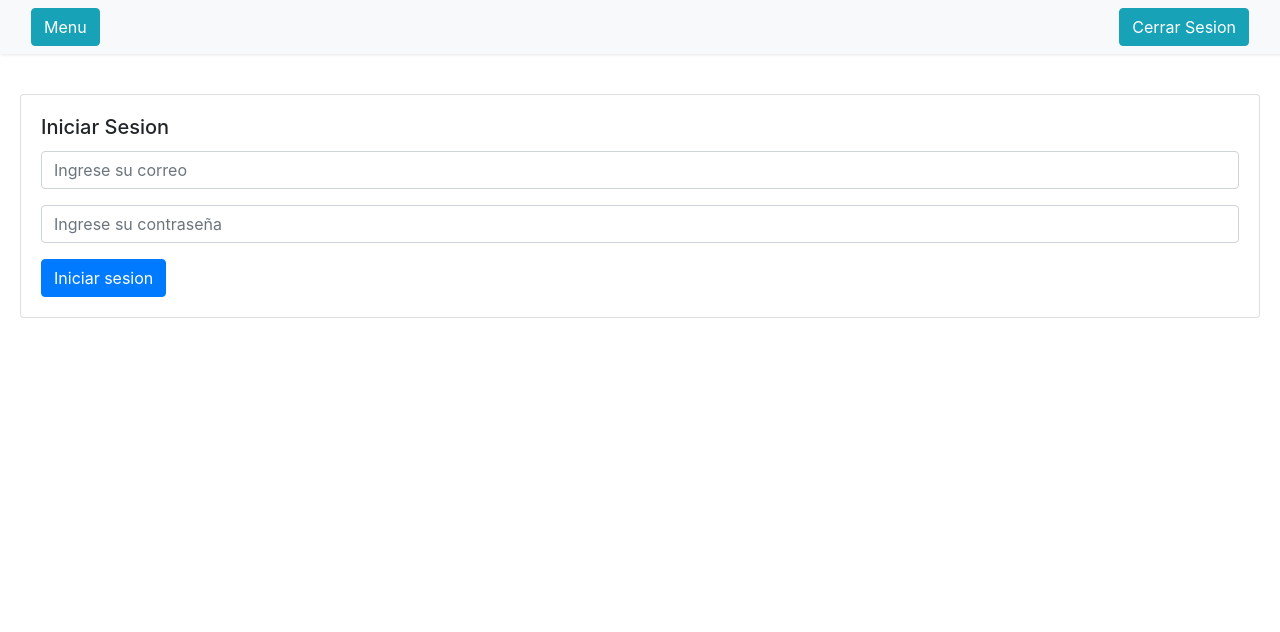
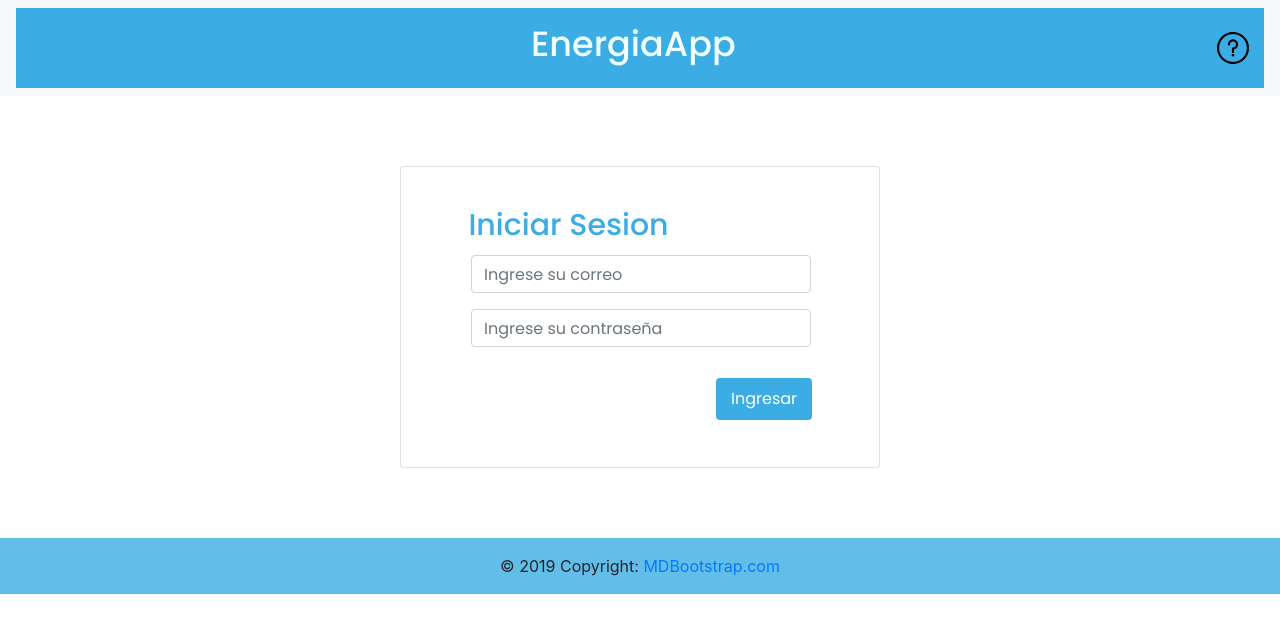
Before and after one commit to Ayneer/Frontend_prueba, a React (Create React App) app: page / in a window 1280 px wide. Shown: the top 632 px of the page. Built offline with nearby package versions, Linux system fonts and the light colour scheme.

Commit message:
mi commit

```diff
--- /dev/null
+++ b/src/components/Footer/Footer.js
@@ -0,0 +1,16 @@
+import React from 'react';
+import './footer.css';
+
+class Footer extends React.Component {
+    render() {
+        return (
+            <footer id="pie" className="page-footer font-small blue">
+                <div className="footer-copyright text-center py-3">© 2019 Copyright:
+                    <a href="https://mdbootstrap.com/education/bootstrap/"> MDBootstrap.com</a>
+                </div>
+            </footer>
+        )
+    }
+}
+
+export default Footer;
--- /dev/null
+++ b/src/components/Footer/footer.css
@@ -0,0 +1,4 @@
+#pie{
+    margin-top: 70px;
+    background: rgba(60,173,228, 0.8);
+}
--- a/src/components/IniciarSesion/IniciarSesion.js
+++ b/src/components/IniciarSesion/IniciarSesion.js
@@ -1,6 +1,7 @@
 import React from 'react';
 import './iniciarSesion.css';
 import Navbar from '../Navbar/Navbar';
+import Footer from '../Footer/Footer';
 
 class IniciarSesion extends React.Component {
 
@@ -26,11 +27,11 @@ class IniciarSesion extends React.Component {
         })
     }
 
-    capturarMensaje(mensaje) {
-        this.respuesta = mensaje;
-        if (!mensaje.usuario) {
+    capturarRespuestaServidor(respuestaS) {
+        if (!respuestaS.usuario) {
+            //Se añade la respuesta y se hace visible la alerta
             this.setState({
-                mensaje: mensaje.mensage
+                mensaje: respuestaS.mensage
             });
         } else {
             // Se redirecciona a la app
@@ -50,19 +51,17 @@ class IniciarSesion extends React.Component {
             }
         }).then(function (response) {
             return response.json();
-        }).then(res => this.capturarMensaje(res)).catch(error => console.error('Error:', error));
+        }).then(res => this.capturarRespuestaServidor(res)).catch(error => console.error('Error:', error));
     }
 
     render() {
 
         return (
             <div>
-                <Navbar soyYo = 'inicioSesion' />
+                <Navbar soyYo='inicioSesion' />
                 <div className="card iniciarSesion " >
-                    <div className="card-body">
-                        <h5 className="card-title">
-                            Iniciar Sesion
-                    </h5>
+                    <div id="cuadroForm" className="card-body">
+                        <h5 className="card-title">Iniciar Sesion</h5>
                         <div className="alert alert-danger alert-dismissible fade show" role="alert" style={{ display: "none" }}>
                             <strong>{this.state.mensaje}f</strong>
                             <button type="button" className="close" data-dismiss="alert" aria-label="Close">
@@ -72,18 +71,17 @@ class IniciarSesion extends React.Component {
 
                         <form>
                             <div className="form-group">
-                                <input type="email" className="form-control" ria-describedby="emailHelp" placeholder="Ingrese su correo" name="correo" value={this.state.correo} onChange={this.capturarInput} required />
+                                <input type="email" className="campo form-control" ria-describedby="emailHelp" placeholder="Ingrese su correo" name="correo" value={this.state.correo} onChange={this.capturarInput} required />
                             </div>
 
                             <div className="form-group ">
-                                <input type="password" className="form-control" placeholder="Ingrese su contraseña" name="contraseña" value={this.state.contraseña} onChange={this.capturarInput} required /></div>
-
-                            <button className="btn btn-primary" onClick={this.iniciarSesion}>Iniciar sesion</button>
-
+                                <input type="password" className="campo form-control" placeholder="Ingrese su contraseña" name="contraseña" value={this.state.contraseña} onChange={this.capturarInput} required />
+                            </div>
+                            <button id="btnIngresar" className="btn btn-primary" onClick={this.iniciarSesion}>Ingresar</button>
                         </form>
                     </div>
-
                 </div>
+                <Footer />
             </div>
         )
     }
--- a/src/components/IniciarSesion/iniciarSesion.css
+++ b/src/components/IniciarSesion/iniciarSesion.css
@@ -1,4 +1,38 @@
+@import "https://fonts.googleapis.com/css?family=Poppins:300,400,500,600,700";
+
 .iniciarSesion{
-    margin-left: 20px;
-    margin-right: 20px;
+    margin-top: 70px;
+    margin-left: 400px;
+    margin-right: 400px;
+
 }
+
+.card-title{
+    font-size: 30px;
+    font-family: 'Poppins', sans-serif;
+    border: none;
+    width: 275px;
+    color: rgb(60,173,228);
+   margin-bottom: 80px;
+}
+
+#cuadroForm{
+    width:400px;
+    height: 300px;
+    font-family: 'Poppins', sans-serif;
+    padding: 40px 30px;
+    text-align: center;
+}
+
+#btnIngresar{
+    margin-top: 15px;
+    margin-left: 285px;
+    background-color:rgb(60,173,228);
+    border:solid rgb(60,173,228);
+
+}
+
+.campo{
+    width:300px;
+    margin-left: 40px;
+}
--- a/src/components/Menu/menu.css
+++ b/src/components/Menu/menu.css
@@ -1,5 +1,9 @@
 @import "https://fonts.googleapis.com/css?family=Poppins:300,400,500,600,700";
 
+.sidebar-header{
+    margin-top: 30px;
+    font-family: 'Poppins', sans-serif;
+}
 a, a:hover, a:focus {
     color: inherit;
     text-decoration: none;
@@ -8,7 +12,7 @@ a, a:hover, a:focus {
 
 #sidebar .sidebar-header {
     padding: 20px;
-    background: #6d7fcc;
+    background: rgb(60,173,228);
     text-align: center;
 }
 
@@ -26,7 +30,6 @@ a, a:hover, a:focus {
     padding: 10px;
 }
 
-
 #sidebar ul li a {
     padding: 10px;
     font-size: 1.1em;
@@ -35,19 +38,19 @@ a, a:hover, a:focus {
 }
 
 #sidebar ul li a:hover {
-    color: #7386D5;
-    background: #fff;
+    color:rgb(60,173,228);
+    background: rgba(251, 253, 255, 0.8);
 }
 
 #sidebar ul li.active > a, a[aria-expanded="true"] {
     color: #fff;
-    background: #6d7fcc;
+    background: rgb(60,173,228);
 }
 
 
 #sidebar ul li > a, a[aria-expanded="true"] {
     color: #fff;
-    background: #6d7fcc;
+    background: #43B2F0;
 }
 
 ul > ul > a {
@@ -61,7 +64,7 @@ ul > ul > a {
 }
 
 #sidebar {
-    background: #7386D5;
+    background: #45B4F2;
     color: #fff;
     transition: all 0.5s;
     min-width: 250px;
--- a/src/components/Navbar/Navbar.js
+++ b/src/components/Navbar/Navbar.js
@@ -3,42 +3,32 @@ import './navbar.css';
 
 class Navbar extends React.Component {
 
-
     render() {
         if (this.props.soyYo === 'inicioSesion') {
             console.log(Math.random().toString(36).slice(-8));
             return (
-                <nav className="navbar navbar-expand-lg navbar-light bg-light">
-                    <div className="container-fluid">
+                <nav id= "barra" className="navbar navbar-expand-lg navbar-light bg-light">
+                    <div id="contenedorSesion" className="container-fluid">
+                        <h5 id="titulo">EnergiaApp</h5>
+                        <button id="ayuda" type="button" className="btn btn-info" onClick={this.props.cerrarSesion} >
+                            <i className="fas fa-align-left"></i>
 
-                        <button type="button" id="sidebarCollapse" className="btn btn-info" onClick={this.props.metodo} >
-                            <i className="fas fa-align-left"></i>
-                            <span>Menu</span>
                         </button>
-
-                        <button type="button" className="btn btn-info" onClick={this.props.cerrarSesion} >
-                            <i className="fas fa-align-left"></i>
-                            <span>Cerrar Sesion</span>
-                        </button>
-
                     </div>
                 </nav>
             )
         } else {
             return (
                 <nav className="navbar navbar-expand-lg navbar-light bg-light">
-                    <div className="container-fluid">
-
+                    <div id="contenedorPrincipal" className="container-fluid">
                         <button type="button" id="sidebarCollapse" className="btn btn-info" onClick={this.props.metodo} >
                             <i className="fas fa-align-left"></i>
-                            <span>Menu</span>
+                            <span>Menú</span>
                         </button>
-
-                        <button type="button" className="btn btn-info" onClick={this.props.cerrarSesion} >
+                        <button id="cerrar" type="button" className="btn btn-info" onClick={this.props.cerrarSesion} >
                             <i className="fas fa-align-left"></i>
                             <span>Cerrar Sesion</span>
                         </button>
-
                     </div>
                 </nav>
             )
--- a/src/components/Navbar/navbar.css
+++ b/src/components/Navbar/navbar.css
@@ -1,14 +1,66 @@
+/*ESTILOS PARA NAVBAR PRINCIPAL*/
+#contenedorPrincipal{
+    width: 100%;
+    height: 80px;
+    border: none;
+    margin: 0;
+    background: rgba(60,173,228, 0.8);
+}
+#sidebarCollapse{
+    background: rgb(60,173,228);
+    border: rgb(60,173,228);
+    font-family: 'Poppins', sans-serif;
+    display: block;
+    margin-left: 2px;
+}
+
+#cerrar{
+    background: rgb(60,173,228);
+    border: rgb(60,173,228);
+    font-family: 'Poppins', sans-serif;
+    display: block;
+    margin-left: 150px;
+}
+/*ESTILOS PARA NAVBAR INICIO DE SESION*/
+#barra{
+    background: rgb(60,173,228);
+    color: rgb(60,173,228);
+}
+
+#ayuda{
+    background-image: url("../Images/BtnAyuda.png");
+    background-repeat: no-repeat;
+    width: 32px;
+    height: 32px;
+    background-color: rgba(60,173,228, 0.7);
+    border: rgba(60,173,228, 0.7);
+
+}
+
+#contenedorSesion{
+    height: 80px;
+    border: none;
+    background: rgba(60,173,228, 1);
+}
+
+#titulo{
+    font-family: 'Poppins', sans-serif;
+    font-size: 35px;
+    color: azure;
+    margin-left:500px;
+}
+
+/*
 .navbar {
     padding: 15px 10px;
-    background: #fff;
+    background: rgba(60,173,228, 0.6);
     border: none;
     border-radius: 0;
     margin-bottom: 40px;
     box-shadow: 1px 1px 3px rgba(0, 0, 0, 0.1);
 }
-
 .navbar-btn {
     box-shadow: none;
     outline: none !important;
     border: none;
-}
+}*/
```
Also changed, not shown: src/components/Images/BtnAyuda.png (added).
